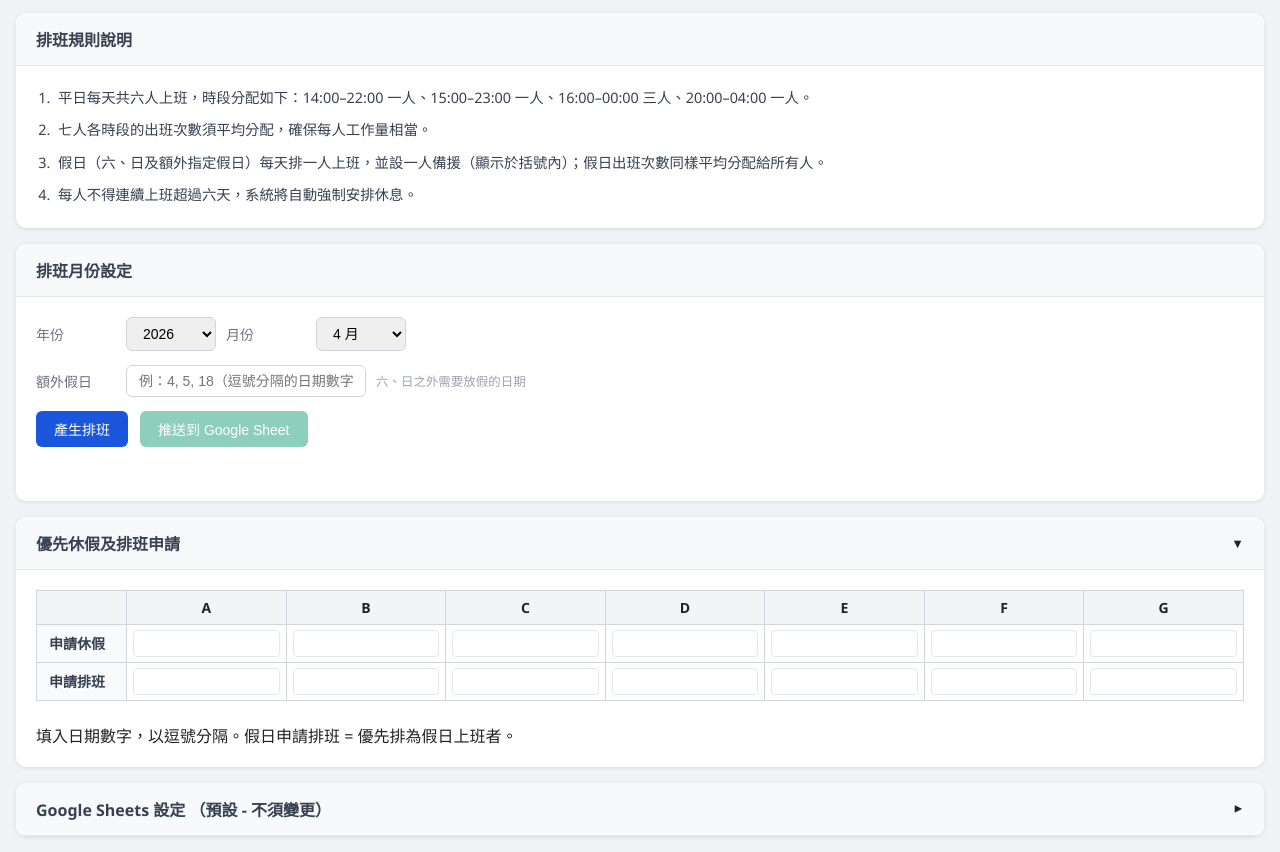
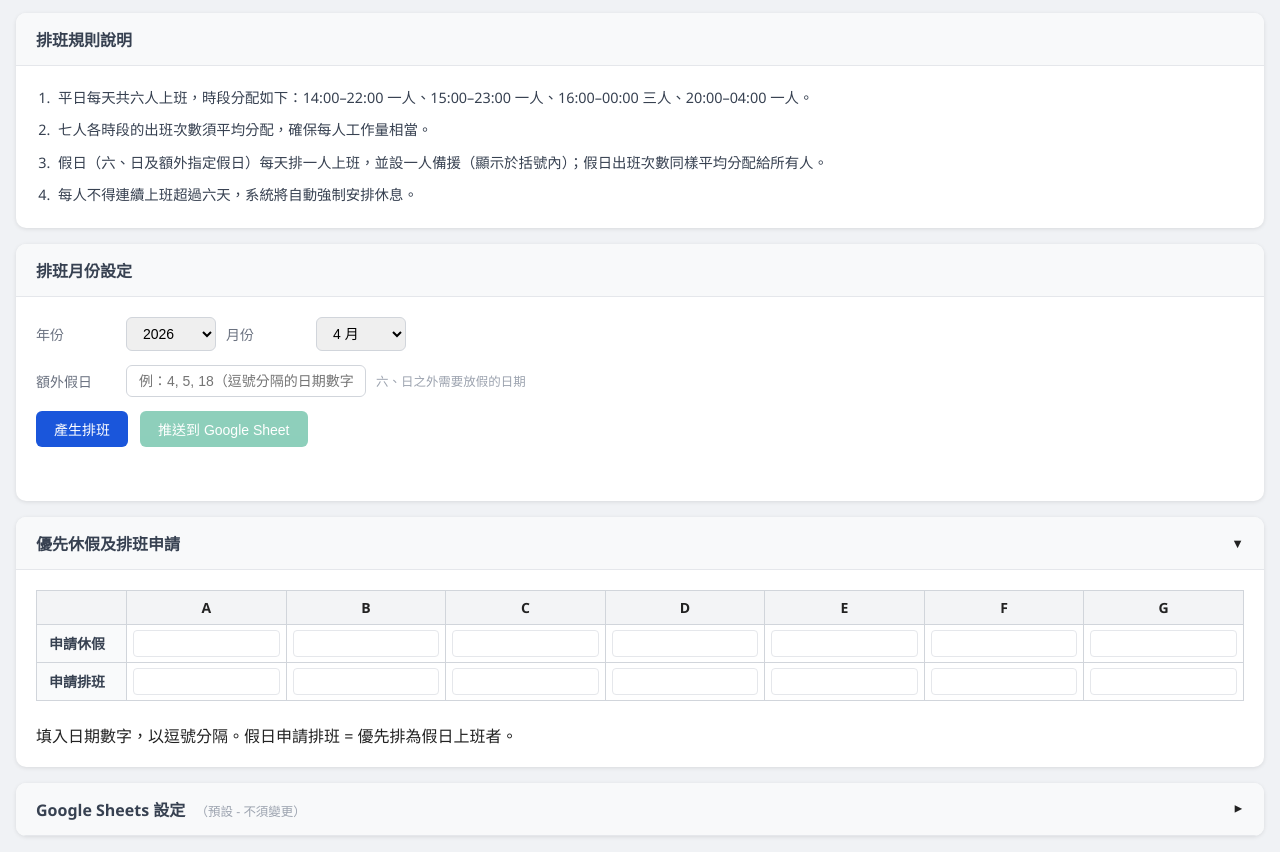
Before and after one commit to wwhsiao0426/scheduler, a plain HTML site: page index.html in a window 1280 px wide. Shown: the part 73-925 px from the top of the page. Drawn offline with Linux system fonts and the light colour scheme.

Commit message:
Update style.css

```diff
--- a/style.css
+++ b/style.css
@@ -54,6 +54,7 @@ header h1 {
 }
 
 .toggle-icon.collapsed { transform: rotate(-90deg); }
+.header-hint { font-size: 0.78rem; font-weight: 400; color: #9ca3af; margin-left: 6px; }
 
 .card-body {
   padding: 20px;
```
